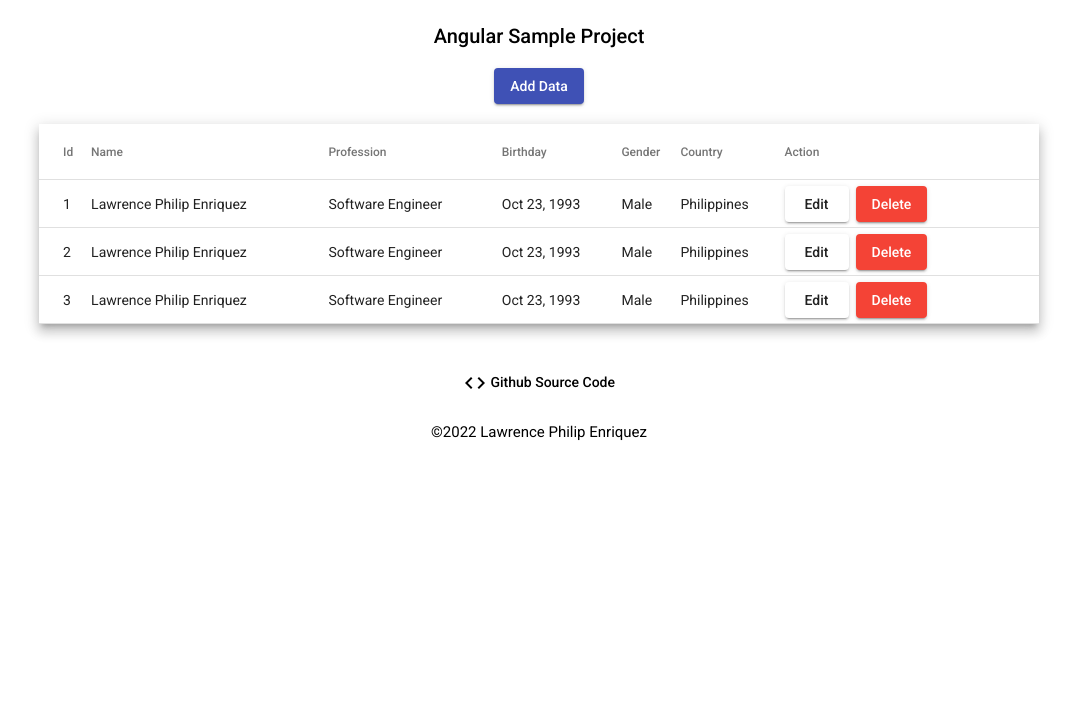
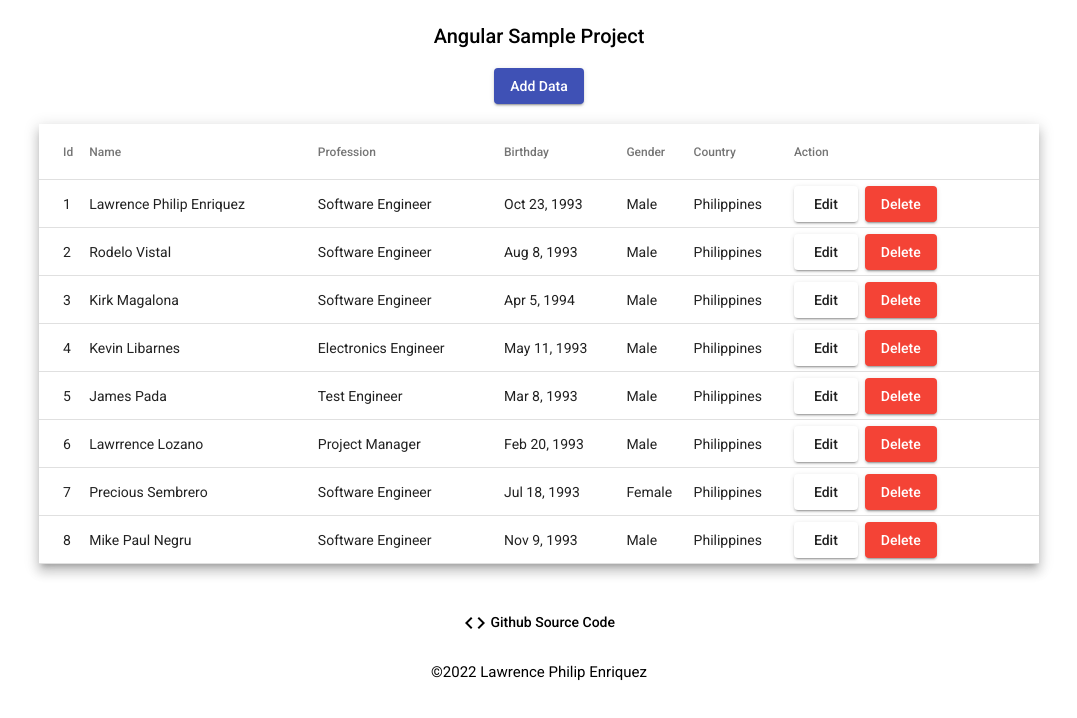
Before and after one commit to lawphilenz/angular-sample-project, an Angular app: page / in a window 1280 px wide. Shown: the top 718 px of the page, without its empty margins (101-1178 px from the left). Built offline with nearby package versions, Linux system fonts and the light colour scheme.

Commit message:
Modify indentaion of template and component

```diff
--- a/src/app/app.component.html
+++ b/src/app/app.component.html
@@ -1,3 +1,4 @@
+<!-- Header -->
 <div style="text-align: center;">
   <br>
   <h2>Angular Sample Project</h2>
@@ -9,12 +10,9 @@
 
 <div style="width:1000px; margin:0 auto;">
 
-  <table mat-table [dataSource]="dataSource" #mytable class="mat-elevation-z8">
+  <table mat-table [dataSource]="dataSource" #sampleTable class="mat-elevation-z8">
 
-    <!--- Note that these columns can be defined in any order.
-    The actual rendered columns are set as a property on the row definition" -->
-
-    <!-- Position Column -->
+    <!-- Id Column -->
     <ng-container matColumnDef="id">
       <th mat-header-cell *matHeaderCellDef> Id </th>
       <td mat-cell *matCellDef="let element"> {{element.id}} </td>
@@ -67,6 +65,7 @@
 
 </div>
 
+<!-- Github Link -->
 <div style="text-align: center;">
   <a mat-button href="https://www.google.com/" target="_blank">
     <mat-icon>code</mat-icon>
@@ -75,6 +74,7 @@ Github Source Code
   <br><br>
 </div>
 
+<!-- Footer -->
 <div style="text-align: center;">
   <h4>©2022 Lawrence Philip Enriquez</h4>
 </div>
--- a/src/app/app.component.ts
+++ b/src/app/app.component.ts
@@ -15,10 +15,20 @@ export interface SampleData {
 const ELEMENT_DATA: SampleData[] = [
    {id: 1, name: 'Lawrence Philip Enriquez', profession: 'Software Engineer',
    birthday: new Date('10/23/1993'), gender: 'Male', country: 'Philippines'},
-   {id: 2, name: 'Lawrence Philip Enriquez', profession: 'Software Engineer',
-   birthday: new Date('10/23/1993'), gender: 'Male', country: 'Philippines'},
-   {id: 3, name: 'Lawrence Philip Enriquez', profession: 'Software Engineer',
-   birthday: new Date('10/23/1993'), gender: 'Male', country: 'Philippines'}
+   {id: 2, name: 'Rodelo Vistal', profession: 'Software Engineer',
+   birthday: new Date('08/08/1993'), gender: 'Male', country: 'Philippines'},
+   {id: 3, name: 'Kirk Magalona', profession: 'Software Engineer',
+   birthday: new Date('04/05/1994'), gender: 'Male', country: 'Philippines'},
+   {id: 4, name: 'Kevin Libarnes', profession: 'Electronics Engineer',
+   birthday: new Date('05/11/1993'), gender: 'Male', country: 'Philippines'},
+   {id: 5, name: 'James Pada', profession: 'Test Engineer',
+   birthday: new Date('03/08/1993'), gender: 'Male', country: 'Philippines'},
+   {id: 6, name: 'Lawrrence Lozano', profession: 'Project Manager',
+   birthday: new Date('02/20/1993'), gender: 'Male', country: 'Philippines'},
+   {id: 7, name: 'Precious Sembrero', profession: 'Software Engineer',
+   birthday: new Date('07/18/1993'), gender: 'Female', country: 'Philippines'},
+   {id: 8, name: 'Mike Paul Negru', profession: 'Software Engineer',
+   birthday: new Date('11/9/1993'), gender: 'Male', country: 'Philippines'}
 ];
 
 @Component({
@@ -30,9 +40,9 @@ export class AppComponent {
 
   displayedColumns: string[] = ['id', 'name', 'profession', 'birthday', 'gender', 'country', 'action'];
   dataSource = ELEMENT_DATA;
-  count: number = 4;
+  count: number = 9;
 
-  @ViewChild('mytable', {static: true}) mytable:any;
+  @ViewChild('sampleTable', {static: true}) sampleTable:any;
 
   constructor(public dialog: MatDialog, private datePipe: DatePipe) {}
 
@@ -42,13 +52,14 @@ export class AppComponent {
       width: '345px',
       data:obj
     });
-
     dialogRef.afterClosed().subscribe(result => {
       if(result.event == 'Add'){
         this.addRowData(result.data);
-      }else if(result.event == 'Update'){
+      }
+      else if(result.event == 'Update'){
         this.updateRowData(result.data);
-      }else if(result.event == 'Delete'){
+      }
+      else if(result.event == 'Delete'){
         this.deleteRowData(result.data);
       }
     });
@@ -63,9 +74,7 @@ export class AppComponent {
       gender:row_obj.gender,
       country:row_obj.country,
     });
-    this.mytable.renderRows();
-    console.log(row_obj.birthday);
-
+    this.sampleTable.renderRows();
   }
 
   updateRowData(row_obj:any){
@@ -79,7 +88,6 @@ export class AppComponent {
       }
       return true;
     });
-    console.log(row_obj.birthday);
   }
 
   deleteRowData(row_obj:any){
--- a/src/app/dialog-box/dialog-box.component.html
+++ b/src/app/dialog-box/dialog-box.component.html
@@ -1,7 +1,8 @@
   <div mat-dialog-content>
 
-    <div *ngIf="action != 'Delete'; else elseTemplate">
+    <div *ngIf="action != 'Delete'; else deleteTemplate">
 
+      <!-- Name Input -->
       <mat-form-field appearance="fill" style="width:100%">
         <mat-label>Name</mat-label>
         <input matInput [(ngModel)]="local_data.name">
@@ -9,6 +10,7 @@
 
       <br>
 
+      <!-- Profession Input -->
       <mat-form-field appearance="fill" style="width:100%">
         <mat-label>Profession</mat-label>
         <input matInput [(ngModel)]="local_data.profession">
@@ -16,6 +18,7 @@
 
       <br>
 
+      <!-- Birthday Input -->
       <mat-form-field appearance="fill" style="width:100%">
         <mat-label>Birthday</mat-label>
         <input matInput [matDatepicker]="picker" [(ngModel)]="local_data.birthday">
@@ -26,6 +29,7 @@
 
       <br><br>
 
+      <!-- Gender Input -->
       <label id="example-radio-group-label">Gender</label><br>
       <mat-radio-group aria-label="Select an option" [(ngModel)]="local_data.gender">
         <mat-radio-button value="Male">Male</mat-radio-button>&nbsp;
@@ -34,15 +38,16 @@
 
       <br><br>
 
+      <!-- Country Input -->
       <mat-form-field appearance="fill" style="width:100%">
         <mat-label>Country</mat-label>
         <mat-select [(ngModel)]="local_data.country">
           <mat-option value="Philippines">Philippines</mat-option>
           <mat-option value="Australia">Australia</mat-option>
-      <mat-option value="Australia">New Zealand</mat-option>
-      <mat-option value="Australia">Singapore</mat-option>
-      <mat-option value="Australia">Canada</mat-option>
-      <mat-option value="Australia">USA</mat-option>
+          <mat-option value="New Zealand">New Zealand</mat-option>
+          <mat-option value="Singapore">Singapore</mat-option>
+          <mat-option value="Canada">Canada</mat-option>
+          <mat-option value="USA">USA</mat-option>
         </mat-select>
       </mat-form-field>
 
@@ -50,7 +55,7 @@
 
     </div>
 
-    <ng-template #elseTemplate>
+    <ng-template #deleteTemplate>
       Are you sure you want to delete this data?
     </ng-template>
 
--- a/src/app/dialog-box/dialog-box.component.ts
+++ b/src/app/dialog-box/dialog-box.component.ts
@@ -23,7 +23,7 @@ export class DialogBoxComponent implements OnInit {
 
   constructor(
     public dialogRef: MatDialogRef<DialogBoxComponent>,
-    //@Optional() is used to prevent error if no data is passed
+
     @Optional() @Inject(MAT_DIALOG_DATA) public data: SampleData) {
     console.log(data);
     this.local_data = {...data};
```
Lines whose indentation alone changed are shown as unchanged.
